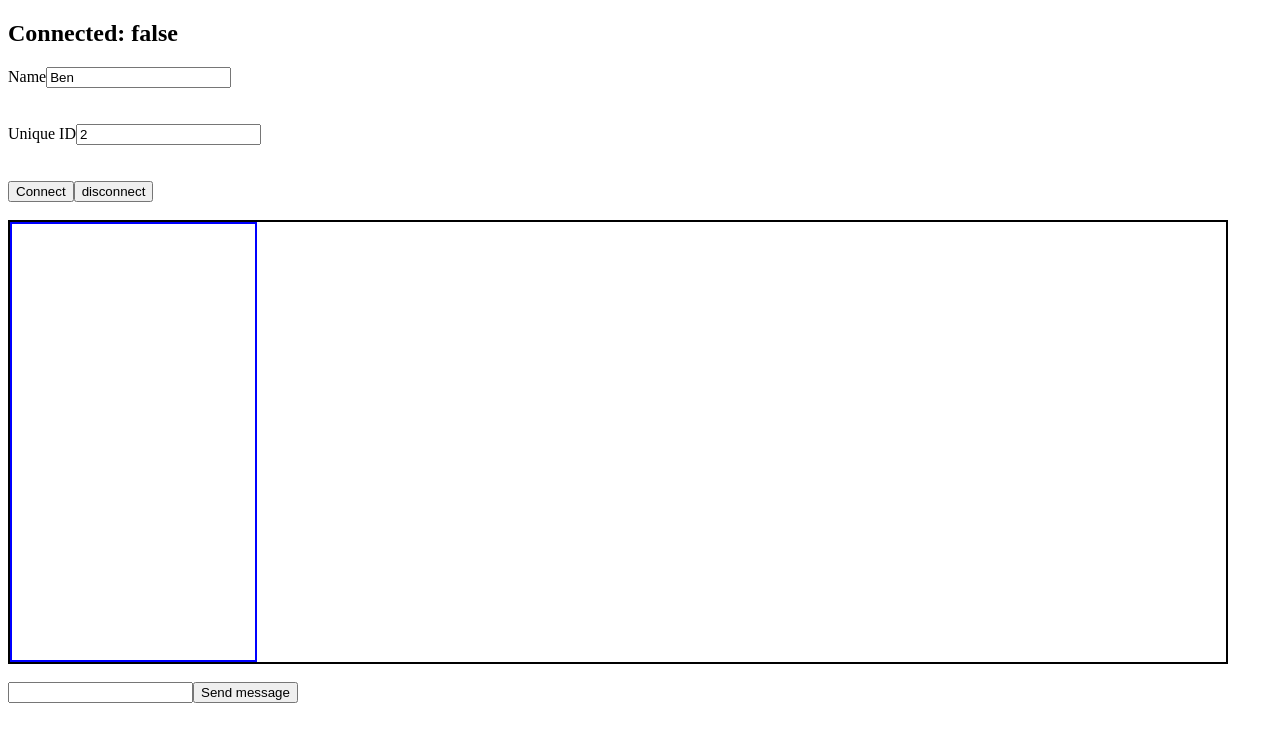
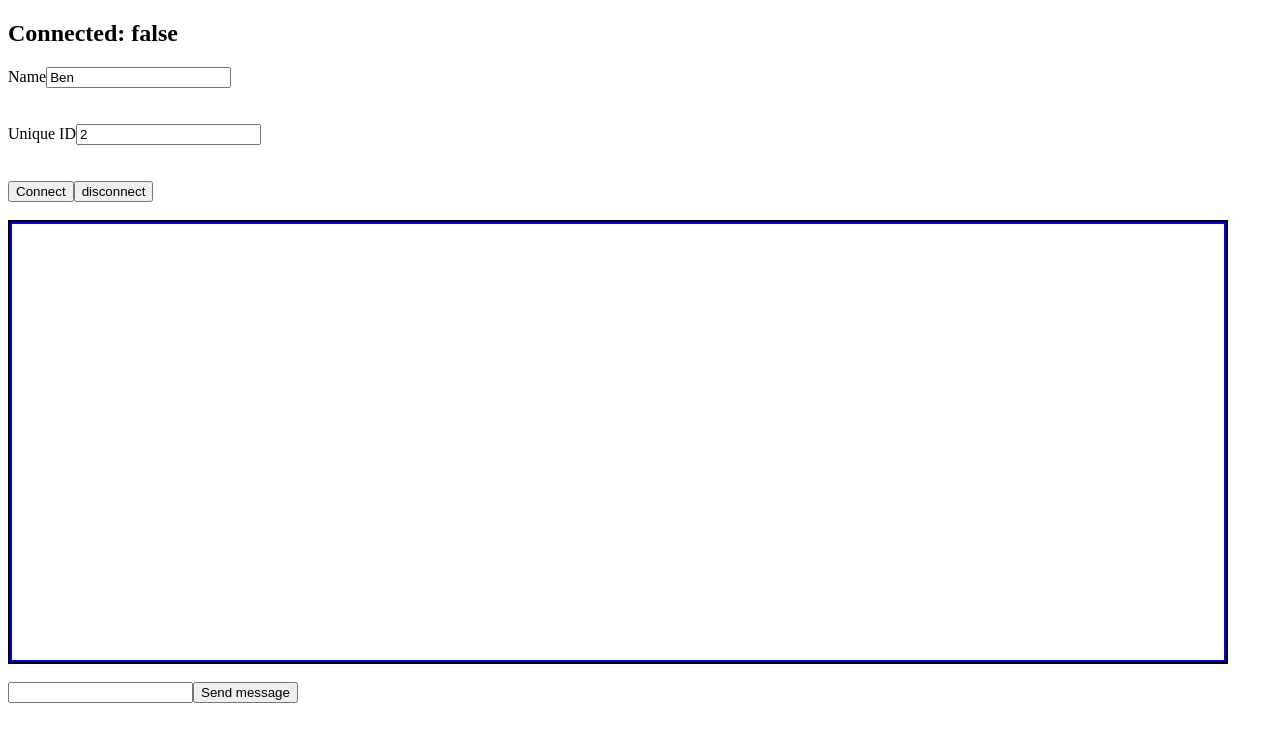
Before and after one commit to AdityaAnuragi/chatApp-frontEnd, a React (Vite) app: page / in a window 1280 px wide. Shown: the top 742 px of the page. Built offline with nearby package versions, Linux system fonts and the light colour scheme.

Commit message:
even split between GroupLists and ActiveChat

```diff
--- a/src/App.module.scss
+++ b/src/App.module.scss
@@ -22,7 +22,7 @@
   justify-content: flex-end;
 
   box-sizing: border-box;
-  width: 100%;
+  width: 80%;
   height: 100%;
 
   overflow-y: scroll;
--- a/src/groupLists/GroupLists.module.scss
+++ b/src/groupLists/GroupLists.module.scss
@@ -1,5 +1,6 @@
 .container {
-  width: 20%;
+  // width: auto;
+  flex-grow: 1;
   min-height: 98%;
   border: 2px solid blue;
 }
```
